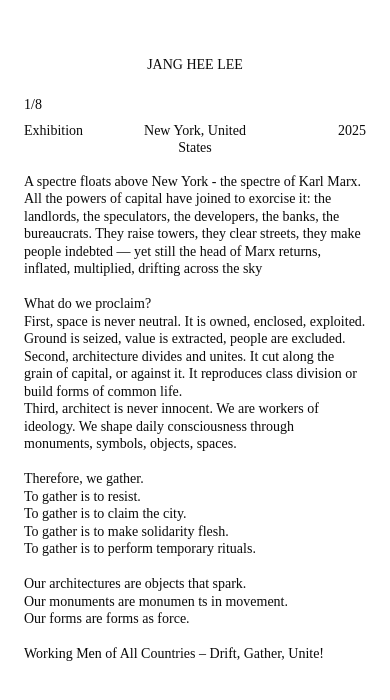
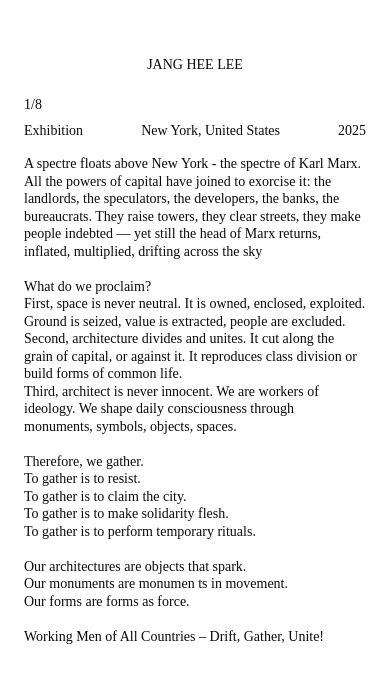
Before and after one commit to wodnjsd/jhl-portfolio, a Next.js app: page /projects/beneath-marx in a window 390 px wide. Shown: the top 700 px of the page. Built offline with nearby package versions, Linux system fonts and the light colour scheme.

Commit message:
mobile-nowrap title carousel view

```diff
--- a/components/CarouselView.tsx
+++ b/components/CarouselView.tsx
@@ -66,7 +66,7 @@
   );
 
   const headerRow = (
-    <div className="w-full grid grid-cols-3 items-baseline mb-4">
+    <div className="w-full flex justify-between gap-4 items-baseline mb-4">
       <span>{category}</span>
       <h1 className="text-center">{location}</h1>
       <span className="text-right">{year}</span>
```
